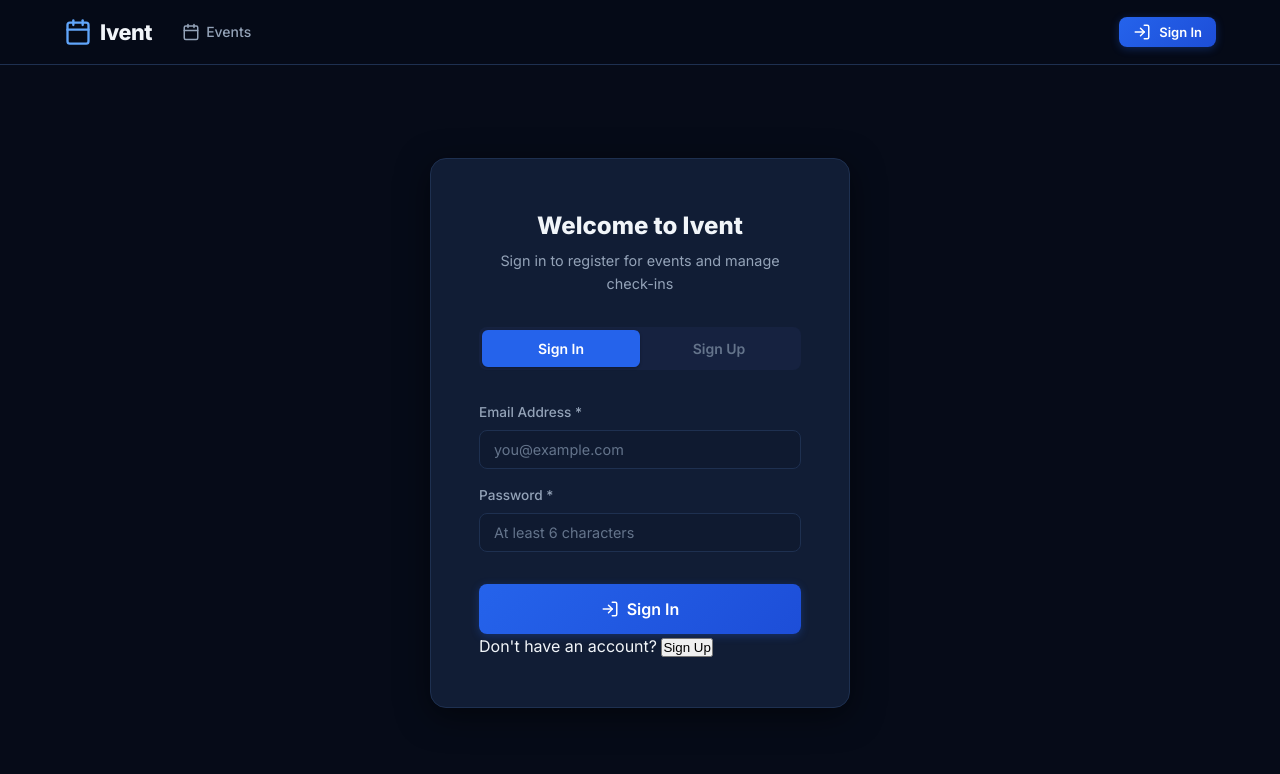
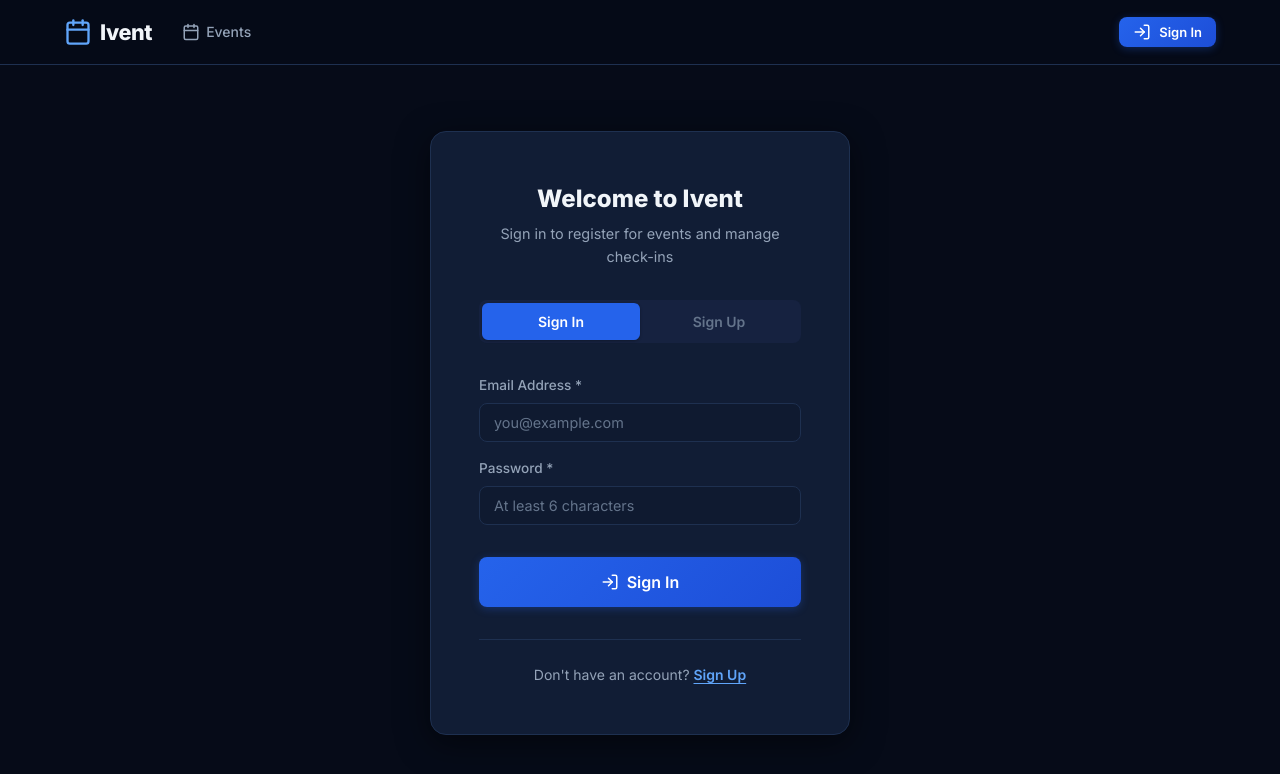
Before and after one commit to VedantJJA/Ivent, a Next.js app in the folder client/: page /login in a window 1280 px wide. Shown: the top 774 px of the page. Built offline with nearby package versions, Linux system fonts and the light colour scheme.

Commit message:
031 - Add missing CSS rules for .btn-link and .auth-footer on login and signup pages

```diff
--- a/client/src/app/globals.css
+++ b/client/src/app/globals.css
@@ -355,6 +355,27 @@ a {
   width: 100%;
 }
 
+.btn-link {
+  background: none;
+  border: none;
+  padding: 0;
+  margin: 0;
+  font-family: inherit;
+  font-size: inherit;
+  font-weight: 600;
+  color: var(--color-primary-400);
+  cursor: pointer;
+  text-decoration: underline;
+  text-underline-offset: 3px;
+  display: inline;
+  transition: color var(--transition-fast);
+}
+
+.btn-link:hover {
+  color: var(--color-primary-300);
+  text-decoration: underline;
+}
+
 /* ---- Cards ---- */
 .card {
   background: var(--color-bg-card);
@@ -636,6 +657,20 @@ a {
 
 .auth-tab:not(.active):hover {
   color: var(--color-text-primary);
+}
+
+.auth-footer {
+  text-align: center;
+  margin-top: var(--space-xl);
+  padding-top: var(--space-lg);
+  border-top: 1px solid var(--color-border);
+  font-size: 0.875rem;
+  color: var(--color-text-secondary);
+}
+
+.auth-footer p {
+  margin: 0;
+  color: var(--color-text-secondary);
 }
 
 /* ---- Page Layouts ---- */
```
